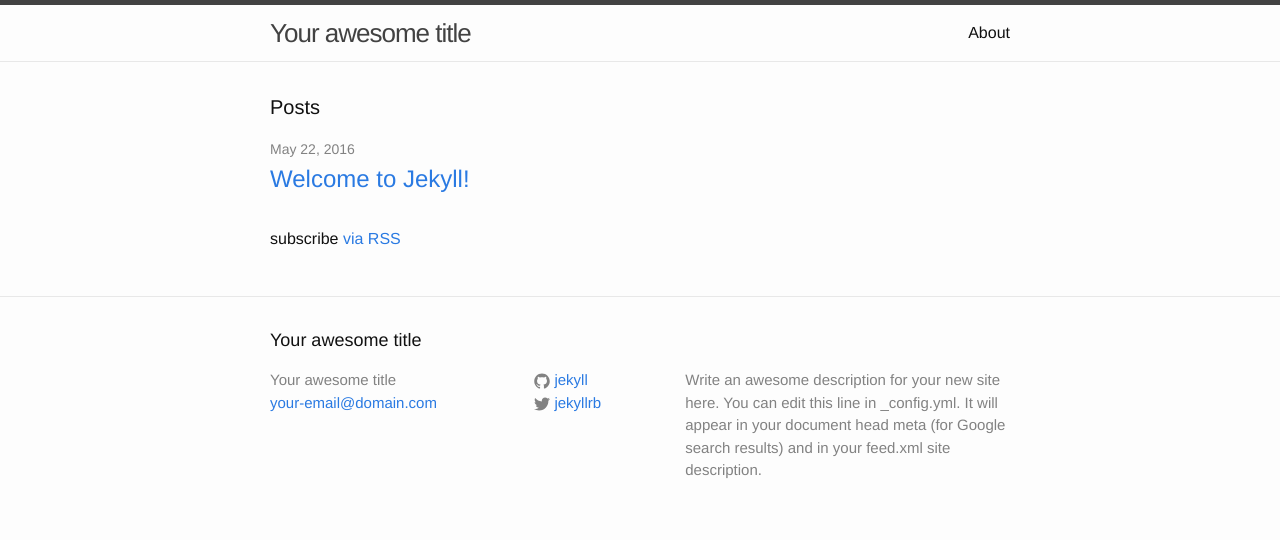
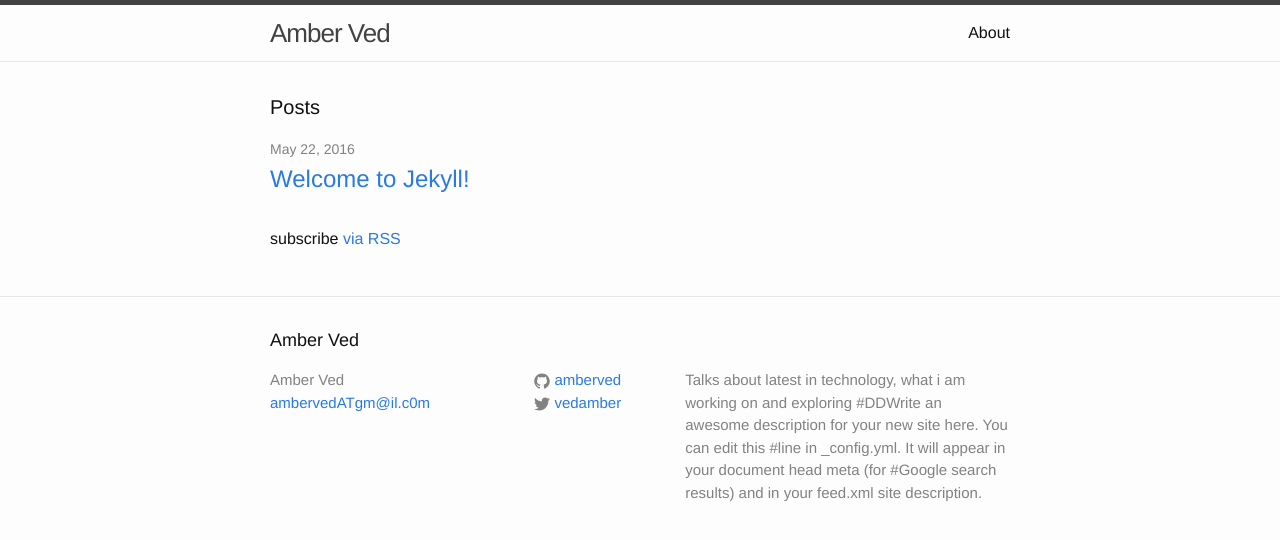
Before and after one commit to amberved/amberved.github.io, a Jekyll site: the page built from index.html, in a window 1280 px wide. Shown: the top 540 px of the page. Built offline with Jekyll 4.4.1, drawn with Linux system fonts in a browser that asks for light colours.

Commit message:
Updated the config.yml page

```diff
--- a/_config.yml
+++ b/_config.yml
@@ -6,16 +6,17 @@
 # 'jekyll serve'. If you change this file, please restart the server process.
 
 # Site settings
-title: Your awesome title
-email: your-email@domain.com
+title: Amber Ved
+email: ambervedATgm@il.c0m
 description: > # this means to ignore newlines until "baseurl:"
-  Write an awesome description for your new site here. You can edit this
-  line in _config.yml. It will appear in your document head meta (for
-  Google search results) and in your feed.xml site description.
+  Talks about latest in technology, what i am working on and exploring
+  #DDWrite an awesome description for your new site here. You can edit this
+  #line in _config.yml. It will appear in your document head meta (for
+  #Google search results) and in your feed.xml site description.
 baseurl: "" # the subpath of your site, e.g. /blog
 url: "http://yourdomain.com" # the base hostname & protocol for your site
-twitter_username: jekyllrb
-github_username:  jekyll
+twitter_username: vedamber
+github_username:  amberved
 
 # Build settings
 markdown: kramdown
```
